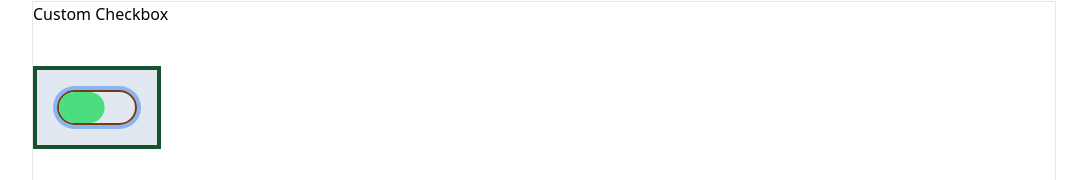
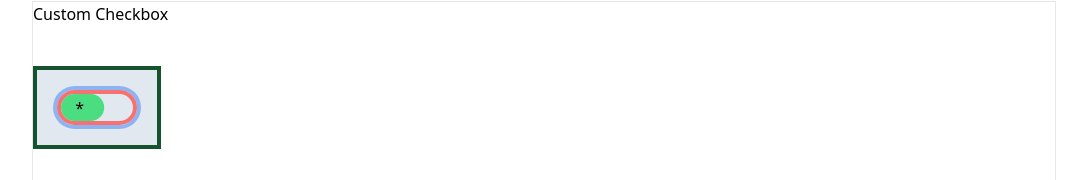
Before and after one commit to Mohimenol-Islam-Munna/Tailwind-CSS, a React (Create React App) app in the folder tailwind_react/: page / in a window 1280 px wide. Shown: the part 1497-1677 px from the top of the page, without its empty margins (96-1183 px from the left). Built offline with nearby package versions, Linux system fonts and the light colour scheme.

Commit message:
git custom button completed

```diff
--- a/tailwind_react/src/App.js
+++ b/tailwind_react/src/App.js
@@ -165,7 +165,7 @@ function App() {
             />
             <label
               htmlFor="check"
-              className="group block w-full h-[35px] border-2 border-yellow-900 rounded-full ring-4 before:content-[''] before:bg-green-400 relative z-10 before:absolute before:top-0 before:left-0 before:right-0 before:bottom-0 before:rounded-full before:-z-10 before:translate-x-[-40%] overflow-hidden peer-checked:before:translate-x-[40%] before:transition-all before:duration-500"
+              className="group block w-full h-[35px] border-4 border-red-400 rounded-full ring-4 before:flex before:items-center before:content-['*'] before:justify-end peer-checked:before:justify-start before:pr-5 peer-checked:before:pl-5 before:bg-green-400 relative z-10 before:absolute before:top-0 before:left-0 before:right-0 before:bottom-0 before:rounded-full before:-z-10 before:translate-x-[-40%] overflow-hidden peer-checked:before:translate-x-[40%] before:transition-all before:duration-500"
             ></label>
           </div>
         </div>
```
